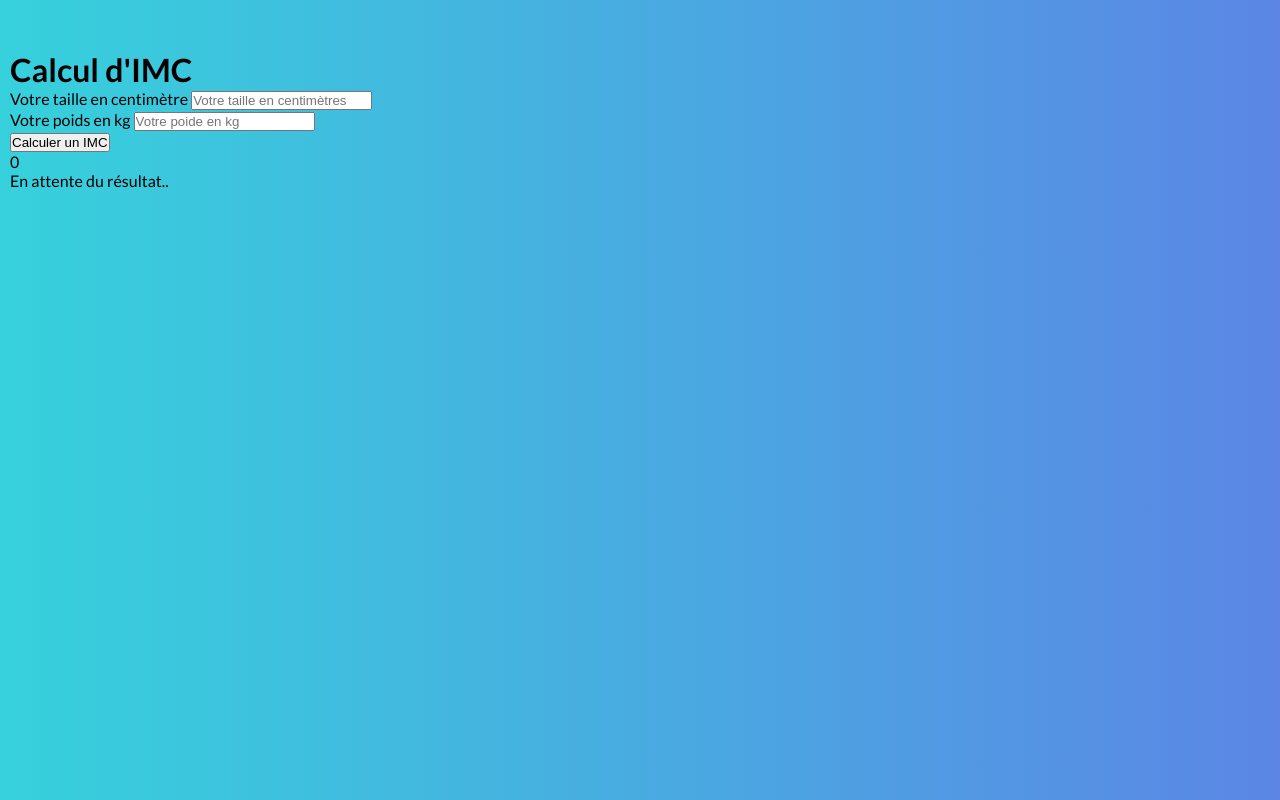
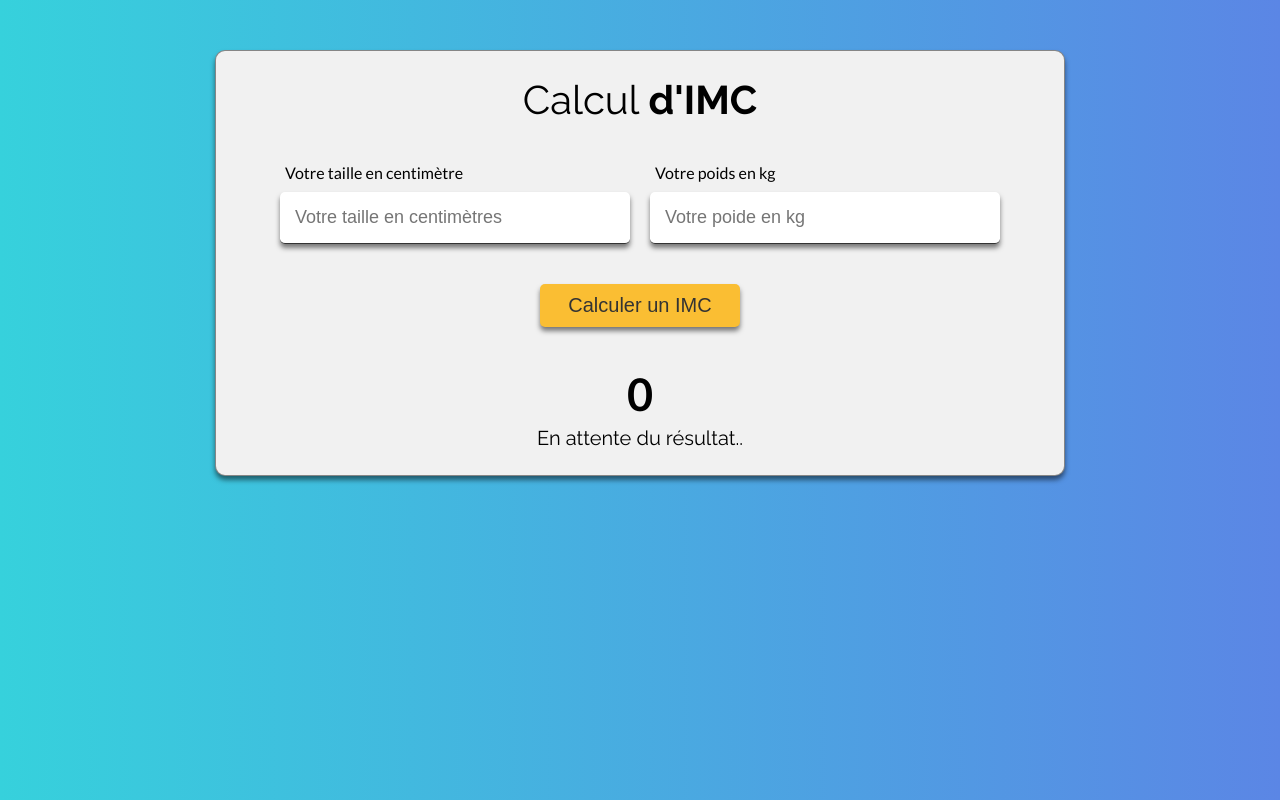
Before and after one commit to VincentParise/IMC, a plain HTML site: page index.html in a window 1280 px wide. Drawn offline with Linux system fonts and the light colour scheme.

Commit message:
Finition style.css

```diff
--- a/app.js
+++ b/app.js
@@ -8,3 +8,7 @@ const BMIData = [
 ];
 
 // IMC = poids en kg / taille² en m
+//récupérez les inputs dans une valeur et le bouton
+let heightInput = document.querySelector(".height-input");
+let weightInput = document.querySelector(".weight-input");
+let btn = document.querySelector("button")
--- a/index.html
+++ b/index.html
@@ -11,12 +11,10 @@
     <link
       href="https://fonts.googleapis.com/css2?family=Lato:wght@100;300;400;700;900&family=Raleway:wght@100;200;300;400;500;600;700;800;900&display=swap"
       rel="stylesheet"
-
     />
-    <link href="style.css" rel="stylesheet">
+    <link href="style.css" rel="stylesheet" />
   </head>
   <body>
-
     <div class="container">
       <h1>Calcul <span>d'IMC</span></h1>
 
@@ -24,27 +22,28 @@
         <div class="inputs-container">
           <div class="input-group">
             <label for="height">Votre taille en centimètre</label>
-          <input type="number"
+            <input
+              type="number"
               placeholder="Votre taille en centimètres"
               id="height"
               class="height-input"
-          >
+            />
           </div>
           <div class="input-group">
             <label for="weight">Votre poids en kg</label>
-          <input type="number"
+            <input
+              type="number"
               placeholder="Votre poide en kg"
               id="weight"
               class="weight-input"
-          >
+            />
           </div>
+        </div>
+        <button>Calculer un IMC</button>
 
-        <button>Calculer un IMC</button>
-      </div>
         <div class="info">
           <p class="bmi-value">0</p>
           <p class="result">En attente du résultat..</p>
-
         </div>
       </form>
     </div>
--- a/style.css
+++ b/style.css
@@ -14,7 +14,109 @@ body {
 }
 
 .container {
+  max-width: 850px;
+  background: #f1f1f1;
+  border: 1px solid #36363692;
+  border-radius: 10px;
+  margin: 0 auto;
+  padding: 25px;
+  box-shadow: 0 4px 5px rgba(0, 0, 0, 0.5);
+}
 
+h1 {
+  text-align: center;
+  font-family: Raleway, sans-serif;
+  font-size: 40px;
+  margin-bottom: 40px;
+  font-weight: 400;
+}
 
+h1 span {
+  font-weight: 700;
+}
+
+.inputs-container {
+  display: flex;
+  justify-content: center;
+}
+
+.inputs-container label {
+  display: block;
+  margin-bottom: 10px;
+  margin-left: 5px;
+}
+
+.inputs-container input {
+  min-width: 350px;
+  font-size: 18px;
+  padding: 15px;
+  border: none;
+  border-bottom: 1px solid #333;
+  box-shadow: 0 4px 5px rgba(0, 0, 0, 0.5);
+  border-radius: 5px;
+}
+
+.inputs-container input:focus {
+  outline: 1px solid #222222be;
+}
+.input-group:nth-child(2) {
+  margin-left: 20px;
+}
+
+form button {
+  font-size: 20px;
+  min-width: 200px;
+  margin: 40px auto;
+  display: block;
+  padding: 10px;
+  border: none;
+  font-weight: 700px;
+  border-radius: 5px;
+  color: #333;
+  cursor: pointer;
+  background: #fabe33;
+  box-shadow: 0 4px 5px rgba(0, 0, 0, 0.5);
+}
+
+form button:hover {
+  background: #f2b527;
+}
+
+.info {
+  text-align: center;
+}
+.bmi-value {
+  font-size: 45px;
+  margin-bottom: 5px;
+  font-weight: bolder;
+}
+.result {
+  font-family: Raleway, sans-serif;
+  font-size: 20px;
+}
+
+@media (max-width: 800px) {
+  .container {
+    max-width: 600px;
+  }
+  .inputs-container{
+    flex-direction: column;
+    align-items: center;
+  }
+  .input-group:nth-child(2){
+    margin-top:30px;
+    margin-left:0px;
+  }
 
 }
+
+@media (max-width:500px){
+  .input-group{
+    width:100%;
+  }
+.input-group input{
+  width:100%;
+  min-width: auto;
+}
+
+}
```
Lines whose indentation alone changed are shown as unchanged.
